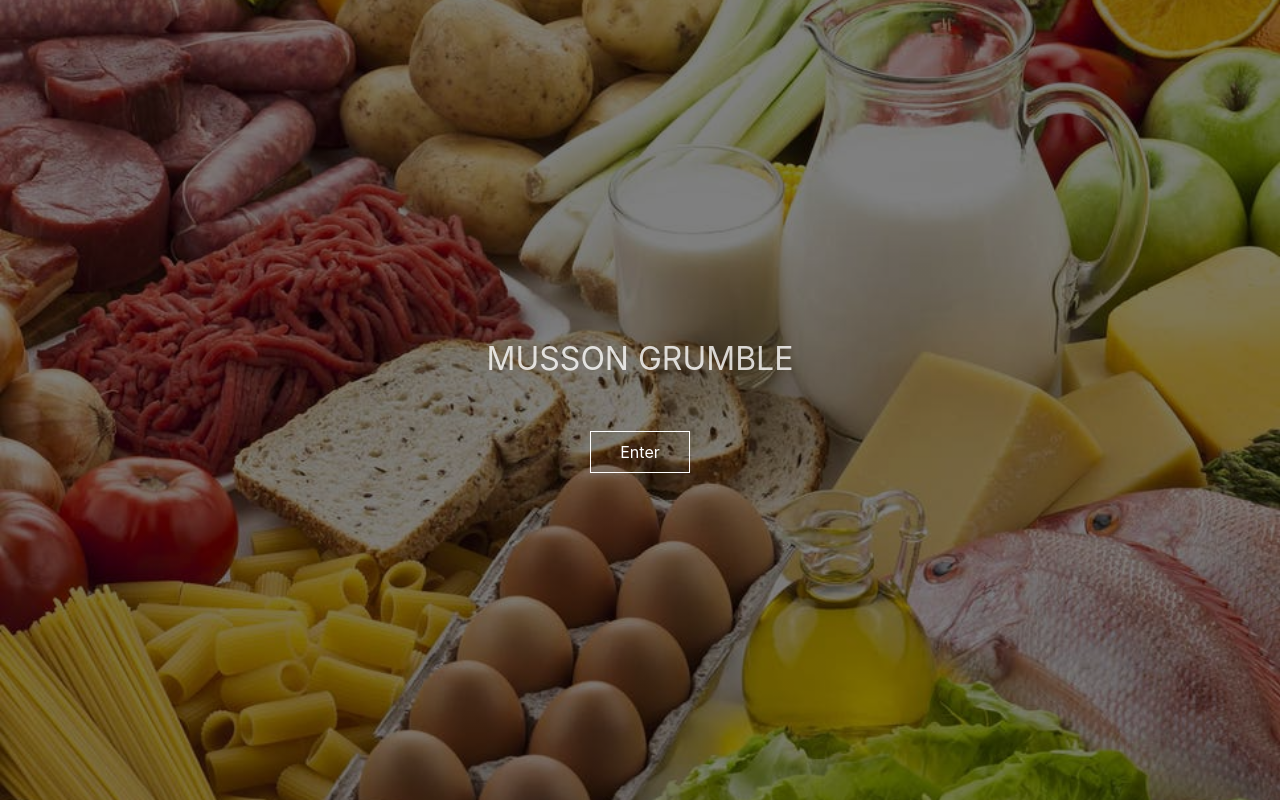
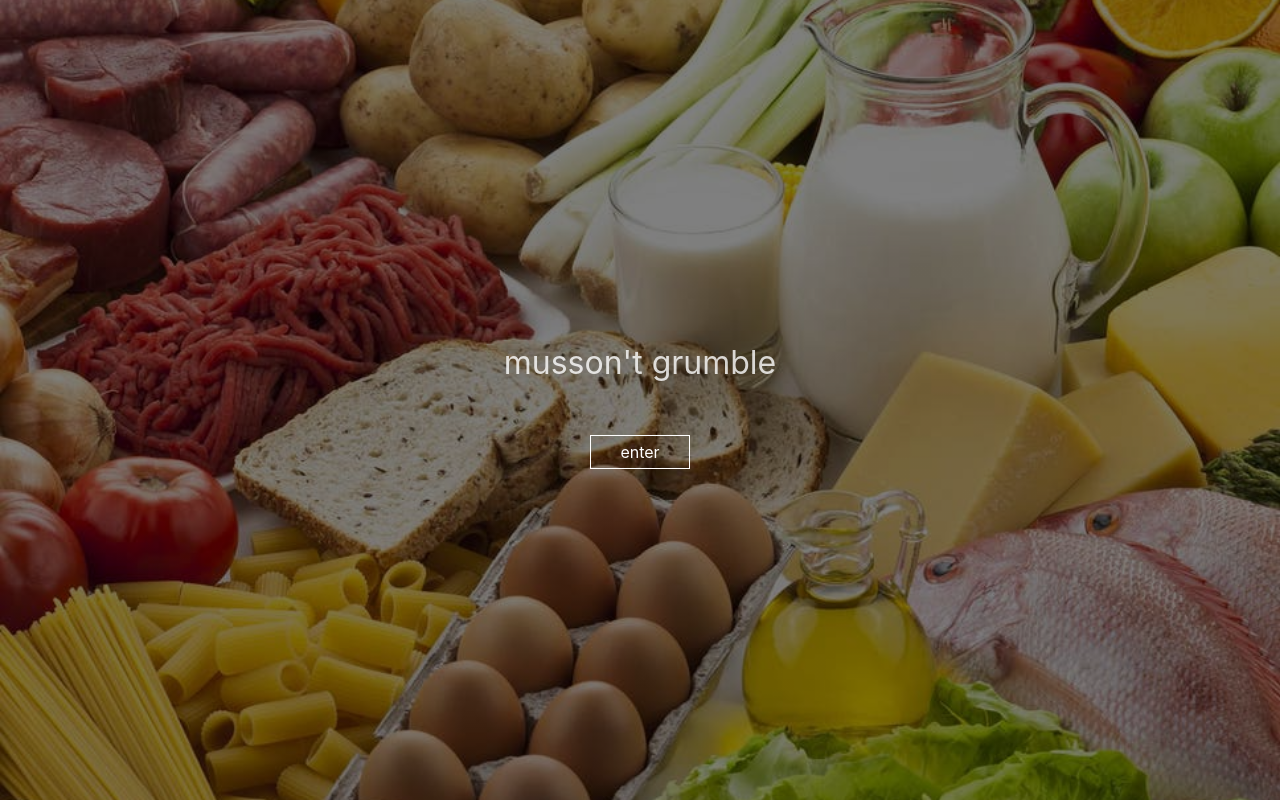
Before and after one commit to slamdunc123/musson-grumble, a React (Create React App) app: page / in a window 1280 px wide. Built offline with nearby package versions, Linux system fonts and the light colour scheme.

Commit message:
add useContext hook

```diff
--- a/src/App.js
+++ b/src/App.js
@@ -9,17 +9,15 @@ import SplashScreen from './components/pages/SplashScreen/SplashScreen';
 
 function App() {
 	const [isSplash, setIsSplash] = useState(true);
-	const [splashTitle, setSplashTitle] = useState('Musson Grumble');
 
 	const callbackSplashScreen = () => {
 		setIsSplash(false);
-		setSplashTitle('');
 	};
 
 	return (
 		<Router basename={'/musson-grumble'}>
 			{isSplash ? (
-				<SplashScreen callback={callbackSplashScreen} title={splashTitle} />
+				<SplashScreen callback={callbackSplashScreen} />
 			) : (
 				<div className='container-fluid'>
 					<Header />
--- a/src/components/pages/SplashScreen/SplashScreen.js
+++ b/src/components/pages/SplashScreen/SplashScreen.js
@@ -1,10 +1,11 @@
-import React from 'react';
+import React, { useContext } from 'react';
+import { BrandContext } from '../../../context/context';
 
 // css
 import './splashscreen.scss';
 
-const SplashScreen = ({ callback, title }) => {
-	console.log(title);
+const SplashScreen = ({ callback }) => {
+	const brand = useContext(BrandContext);
 	// receive props from App.js (parent) in this case the callBackSplash method
 	const handleOnClick = () => {
 		callback(); // pass value 'false' up to App.js (parent) through the callBackSplash method
@@ -13,13 +14,13 @@ const SplashScreen = ({ callback, title }) => {
 	return (
 		<div className='splash-body'>
 			<header className='splash-title animated fadeIn delay-0.75s'>
-				{title}
+				{brand.name}
 			</header>
 			<button
 				className='splash-cta animated fadeInDown delay-1s'
 				onClick={handleOnClick}
 			>
-				Enter
+				enter
 			</button>
 		</div>
 	);
--- a/src/components/pages/SplashScreen/SplashScreen.scss
+++ b/src/components/pages/SplashScreen/SplashScreen.scss
@@ -15,10 +15,10 @@
 }
 
 .splash-title {
+	text-align: center;
 	font-size: 2rem;
 	margin-bottom: 0.5rem;
 	padding: 0.5rem;
-	text-transform: uppercase;
 }
 
 .splash-cta {
@@ -26,7 +26,7 @@
 	border: 1px solid white;
 	color: rgba(255, 255, 255, 1);
 	margin-top: 2rem;
-	padding: 0.5rem;
+	padding: 0.25rem;
 	text-decoration: none;
 	width: 100px;
 	/* outline: none !important; */
--- a/src/components/partials/Brand.js
+++ b/src/components/partials/Brand.js
@@ -1,10 +1,12 @@
-import React from 'react';
+import React, { useContext } from 'react';
+import { BrandContext } from '../../context/context';
 
 // styles
 import './brand.scss';
 
 const Brand = () => {
-	return <div className='brand-container'>Musson Grumble</div>;
+	const brand = useContext(BrandContext);
+	return <div className='brand-container'>{brand.name}</div>;
 };
 
 export default Brand;
--- /dev/null
+++ b/src/context/context.js
@@ -0,0 +1,7 @@
+import React from 'react';
+
+const brand = {
+	name: "musson't grumble",
+};
+
+export const BrandContext = React.createContext(brand);
```
